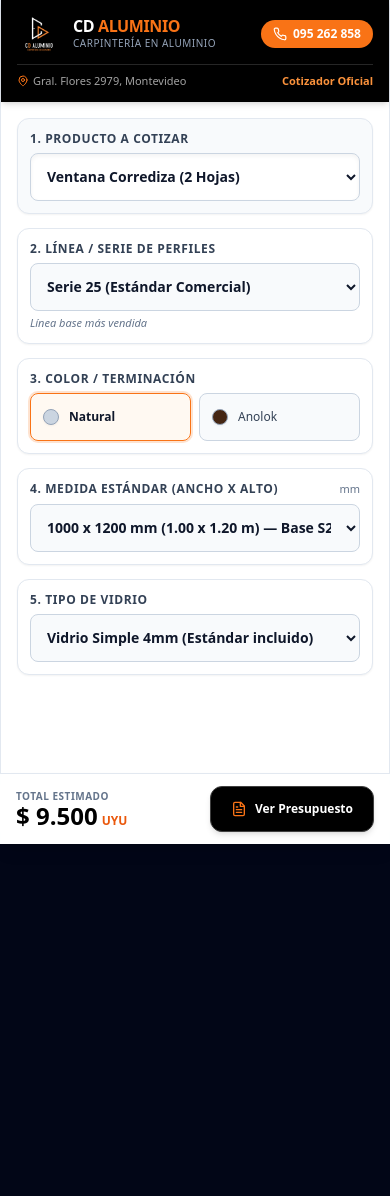
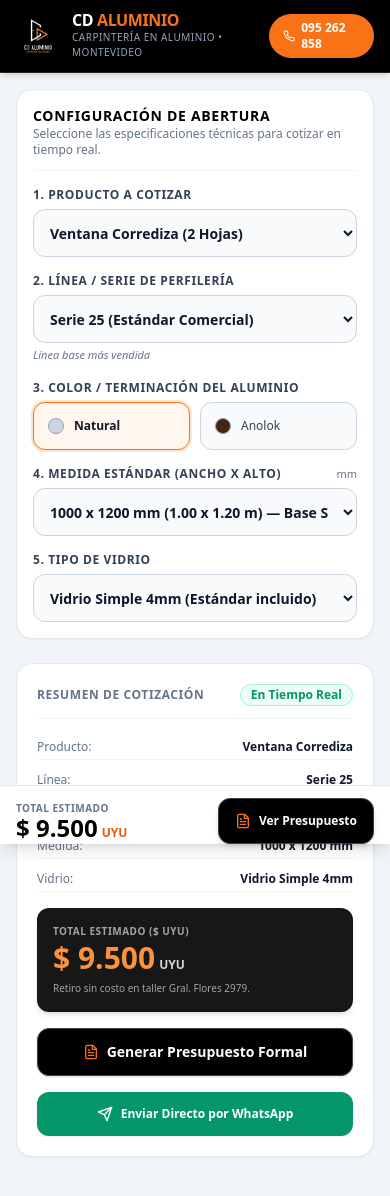
Before and after one commit to juanoviedo1987-droid/cd-aluminio, a React (Vite) app: page / in a window 390 px wide. Shown: the top 1196 px of the page. Before the commit the page ends 844 px from the top, so only its background shows below. Built offline with nearby package versions, Linux system fonts and the light colour scheme.

Commit message:
feat: diseño responsivo full - mobile first y 2 columnas ejecutivas en PC

```diff
--- a/src/App.tsx
+++ b/src/App.tsx
@@ -50,64 +50,71 @@
   };
 
   return (
-    <div className="min-h-screen bg-slate-100 flex justify-center text-slate-800 font-sans selection:bg-orange-500 selection:text-white">
-      {/* Marco Mobile-First ejecutivo: Negro, Blanco y Naranja */}
-      <div className="w-full max-w-md bg-white border-x border-slate-200 shadow-xl flex flex-col min-h-screen relative pb-28">
+    <div className="min-h-screen bg-slate-100 text-slate-800 font-sans selection:bg-orange-500 selection:text-white flex flex-col">
 
-        {/* HEADER CORPORATIVO (Fondo Negro con Logo Oficial y Acento Naranja) */}
-        <header className="bg-black text-white px-4 py-3 sticky top-0 z-30 shadow-md">
-          <div className="flex items-center justify-between">
+      {/* HEADER CORPORATIVO FULL-WIDTH CON CONTENIDO CENTRADO */}
+      <header className="bg-black text-white px-4 lg:px-8 py-3 sticky top-0 z-30 shadow-md border-b border-neutral-800">
+        <div className="max-w-5xl mx-auto flex items-center justify-between">
           <div className="flex items-center gap-3">
             <img
               src={DATOS_EMPRESA.logoLocal}
               alt="CD Aluminio"
-                className="w-11 h-11 object-contain drop-shadow"
+              className="w-11 h-11 lg:w-12 lg:h-12 object-contain drop-shadow"
             />
             <div>
-                <h1 className="text-base font-black tracking-tight leading-none text-white">
+              <h1 className="text-base lg:text-lg font-black tracking-tight leading-none text-white">
                 CD <span className="text-orange-500">ALUMINIO</span>
               </h1>
-                <p className="text-[10px] text-slate-400 tracking-wider font-medium uppercase mt-0.5">
-                  Carpintería en Aluminio
+              <p className="text-[10px] lg:text-xs text-slate-400 tracking-wider font-medium uppercase mt-0.5">
+                Carpintería en Aluminio &bull; Montevideo
               </p>
             </div>
           </div>
 
+          <div className="flex items-center gap-4">
+            <span className="hidden md:flex items-center gap-1.5 text-xs text-neutral-300">
+              <MapPin className="w-4 h-4 text-orange-500 shrink-0" />
+              Gral. Flores 2979, Montevideo
+            </span>
             <a
               href={`https://wa.me/${DATOS_EMPRESA.whatsappNumero}`}
               target="_blank"
               rel="noreferrer"
-              className="flex items-center gap-1.5 bg-orange-500 hover:bg-orange-600 text-white px-3 py-1.5 rounded-full text-xs font-bold transition active:scale-95 shadow-sm"
+              className="flex items-center gap-1.5 bg-orange-500 hover:bg-orange-600 text-white px-3.5 py-1.5 rounded-full text-xs font-bold transition active:scale-95 shadow-sm"
             >
               <Phone className="w-3.5 h-3.5" />
               <span>095 262 858</span>
             </a>
           </div>
-
-          <div className="flex items-center justify-between mt-2 pt-2 border-t border-neutral-800 text-[11px] text-neutral-400">
-            <span className="flex items-center gap-1 truncate">
-              <MapPin className="w-3 h-3 text-orange-500 shrink-0" />
-              Gral. Flores 2979, Montevideo
-            </span>
-            <span className="text-orange-400 font-semibold">
-              Cotizador Oficial
-            </span>
         </div>
       </header>
 
-        {/* CONTENIDO PRINCIPAL: FORMULARIO LIMPIO CON SELECTORES DESPLEGABLES */}
-        <main className="p-4 space-y-3.5 flex-1">
+      {/* CONTENEDOR PRINCIPAL: MOBILE-FIRST (1 COLUMNA) Y DESKTOP (2 COLUMNAS EJECUTIVAS) */}
+      <main className="flex-1 max-w-5xl w-full mx-auto p-4 md:p-6 lg:p-8 pb-32 md:pb-12">
+        <div className="grid grid-cols-1 md:grid-cols-12 gap-6 items-start">
 
-          {/* 1. SELECTOR PRINCIPAL DE PRODUCTO (Desplegable escalable a 12 productos) */}
-          <div className="bg-slate-50 border border-slate-200 rounded-xl p-3 shadow-sm">
+          {/* COLUMNA IZQUIERDA: CONFIGURADOR FORMULARIO */}
+          <div className="md:col-span-7 lg:col-span-8 space-y-4">
+
+            <div className="bg-white border border-slate-200 rounded-2xl p-4 md:p-5 shadow-sm space-y-4">
+              <div className="border-b border-slate-100 pb-3">
+                <h2 className="text-sm font-bold text-black uppercase tracking-wider">
+                  Configuración de Abertura
+                </h2>
+                <p className="text-xs text-slate-500">
+                  Seleccione las especificaciones técnicas para cotizar en tiempo real.
+                </p>
+              </div>
+
+              {/* 1. PRODUCTO */}
+              <div>
                 <label className="block text-xs font-bold text-slate-700 uppercase tracking-wider mb-1.5">
                   1. Producto a Cotizar
                 </label>
-            <div className="relative">
                 <select
                   value={productoSeleccionado}
                   onChange={(e) => setProductoSeleccionado(e.target.value)}
-                className="w-full min-h-[48px] bg-white border border-slate-300 rounded-lg px-3 py-2.5 text-sm font-semibold text-slate-900 focus:outline-none focus:ring-2 focus:ring-orange-500 focus:border-orange-500 transition shadow-inner"
+                  className="w-full min-h-[48px] bg-slate-50 border border-slate-300 rounded-xl px-3 py-2.5 text-sm font-semibold text-slate-900 focus:outline-none focus:ring-2 focus:ring-orange-500 focus:border-orange-500 transition"
                 >
                   {CATALOGO_PRODUCTOS.map((p) => (
                     <option key={p.id} value={p.id} disabled={!p.activo}>
@@ -116,17 +123,16 @@
                   ))}
                 </select>
               </div>
-          </div>
 
-          {/* 2. LÍNEA / SERIE DE PERFILERÍA */}
-          <div className="bg-white border border-slate-200 rounded-xl p-3 shadow-sm">
+              {/* 2. LÍNEA / SERIE */}
+              <div>
                 <label className="block text-xs font-bold text-slate-700 uppercase tracking-wider mb-1.5">
-              2. Línea / Serie de Perfiles
+                  2. Línea / Serie de Perfilería
                 </label>
                 <select
                   value={config.serie}
                   onChange={(e) => setConfig({ ...config, serie: e.target.value as SerieAluminio })}
-              className="w-full min-h-[48px] bg-slate-50 border border-slate-300 rounded-lg px-3 py-2.5 text-sm font-semibold text-slate-900 focus:outline-none focus:ring-2 focus:ring-orange-500 focus:border-orange-500 transition"
+                  className="w-full min-h-[48px] bg-slate-50 border border-slate-300 rounded-xl px-3 py-2.5 text-sm font-semibold text-slate-900 focus:outline-none focus:ring-2 focus:ring-orange-500 focus:border-orange-500 transition"
                 >
                   {(Object.keys(FACTORES_SERIE) as SerieAluminio[]).map((key) => (
                     <option key={key} value={key}>
@@ -139,12 +145,12 @@
                 </p>
               </div>
 
-          {/* 3. TERMINACIÓN / COLOR DEL ALUMINIO */}
-          <div className="bg-white border border-slate-200 rounded-xl p-3 shadow-sm">
+              {/* 3. TERMINACIÓN / COLOR */}
+              <div>
                 <label className="block text-xs font-bold text-slate-700 uppercase tracking-wider mb-1.5">
-              3. Color / Terminación
+                  3. Color / Terminación del Aluminio
                 </label>
-            <div className="grid grid-cols-2 gap-2">
+                <div className="grid grid-cols-2 gap-2.5">
                   {(Object.keys(COLORES) as ColorAluminio[]).map((key) => {
                     const isSelected = config.color === key;
                     return (
@@ -152,9 +158,9 @@
                         key={key}
                         type="button"
                         onClick={() => setConfig({ ...config, color: key })}
-                    className={`min-h-[48px] px-3 py-2 rounded-lg border flex items-center gap-2.5 transition active:scale-95 text-left ${
+                        className={`min-h-[48px] px-3.5 py-2 rounded-xl border flex items-center gap-2.5 transition active:scale-95 text-left ${
                           isSelected
-                        ? 'border-orange-500 bg-orange-50/70 text-slate-900 ring-2 ring-orange-500/20 font-bold'
+                            ? 'border-orange-500 bg-orange-50 text-slate-900 ring-2 ring-orange-500/20 font-bold'
                             : 'border-slate-300 bg-slate-50 text-slate-700 hover:border-slate-400'
                         }`}
                       >
@@ -169,8 +175,8 @@
                 </div>
               </div>
 
-          {/* 4. MEDIDA ESTÁNDAR (ANCHO X ALTO) EN DESPLEGABLE COMPACTO */}
-          <div className="bg-white border border-slate-200 rounded-xl p-3 shadow-sm">
+              {/* 4. MEDIDA ESTÁNDAR */}
+              <div>
                 <div className="flex items-center justify-between mb-1.5">
                   <label className="text-xs font-bold text-slate-700 uppercase tracking-wider">
                     4. Medida Estándar (Ancho x Alto)
@@ -180,7 +186,7 @@
                 <select
                   value={config.medidaId}
                   onChange={(e) => setConfig({ ...config, medidaId: e.target.value })}
-              className="w-full min-h-[48px] bg-slate-50 border border-slate-300 rounded-lg px-3 py-2.5 text-sm font-semibold text-slate-900 focus:outline-none focus:ring-2 focus:ring-orange-500 focus:border-orange-500 transition"
+                  className="w-full min-h-[48px] bg-slate-50 border border-slate-300 rounded-xl px-3 py-2.5 text-sm font-semibold text-slate-900 focus:outline-none focus:ring-2 focus:ring-orange-500 focus:border-orange-500 transition"
                 >
                   {MEDIDAS_ESTANDAR.map((m) => {
                     const base = config.color === 'natural' ? m.precioBaseNatural : m.precioBaseAnolok;
@@ -193,15 +199,15 @@
                 </select>
               </div>
 
-          {/* 5. TIPO DE VIDRIO */}
-          <div className="bg-white border border-slate-200 rounded-xl p-3 shadow-sm">
+              {/* 5. VIDRIO */}
+              <div>
                 <label className="block text-xs font-bold text-slate-700 uppercase tracking-wider mb-1.5">
                   5. Tipo de Vidrio
                 </label>
                 <select
                   value={config.vidrio}
                   onChange={(e) => setConfig({ ...config, vidrio: e.target.value as TipoVidrio })}
-              className="w-full min-h-[48px] bg-slate-50 border border-slate-300 rounded-lg px-3 py-2.5 text-sm font-semibold text-slate-900 focus:outline-none focus:ring-2 focus:ring-orange-500 focus:border-orange-500 transition"
+                  className="w-full min-h-[48px] bg-slate-50 border border-slate-300 rounded-xl px-3 py-2.5 text-sm font-semibold text-slate-900 focus:outline-none focus:ring-2 focus:ring-orange-500 focus:border-orange-500 transition"
                 >
                   {(Object.keys(VIDRIOS) as TipoVidrio[]).map((key) => (
                     <option key={key} value={key}>
@@ -211,11 +217,87 @@
                 </select>
               </div>
 
+            </div>
+          </div>
+
+          {/* COLUMNA DERECHA (DESKTOP): RESUMEN EJECUTIVO Y PRESUPUESTO EN VIVO */}
+          <div className="md:col-span-5 lg:col-span-4 space-y-4">
+
+            {/* PANEL LATERAL DE RESUMEN (VISIBLE EN PANTALLAS GRANDES) */}
+            <div className="bg-white border border-slate-200 rounded-2xl p-5 shadow-sm space-y-4 md:sticky md:top-24">
+              <div className="flex items-center justify-between border-b border-slate-100 pb-3">
+                <span className="text-xs font-bold uppercase tracking-wider text-slate-500">
+                  Resumen de Cotización
+                </span>
+                <span className="text-xs font-bold text-emerald-600 bg-emerald-50 px-2.5 py-0.5 rounded-full border border-emerald-200">
+                  En Tiempo Real
+                </span>
+              </div>
+
+              <div className="space-y-2 text-xs">
+                <div className="flex justify-between py-1 border-b border-slate-100">
+                  <span className="text-slate-500">Producto:</span>
+                  <span className="font-semibold text-slate-900">Ventana Corrediza</span>
+                </div>
+                <div className="flex justify-between py-1 border-b border-slate-100">
+                  <span className="text-slate-500">Línea:</span>
+                  <span className="font-semibold text-slate-900">{breakdown.serieNombre}</span>
+                </div>
+                <div className="flex justify-between py-1 border-b border-slate-100">
+                  <span className="text-slate-500">Color:</span>
+                  <span className="font-semibold text-slate-900">{breakdown.colorNombre}</span>
+                </div>
+                <div className="flex justify-between py-1 border-b border-slate-100">
+                  <span className="text-slate-500">Medida:</span>
+                  <span className="font-semibold text-slate-900">{breakdown.medida.ancho} x {breakdown.medida.alto} mm</span>
+                </div>
+                <div className="flex justify-between py-1 border-b border-slate-100">
+                  <span className="text-slate-500">Vidrio:</span>
+                  <span className="font-semibold text-slate-900">{breakdown.vidrioNombre}</span>
+                </div>
+              </div>
+
+              {/* CAJA DE TOTAL */}
+              <div className="bg-neutral-900 text-white rounded-xl p-4 shadow-md">
+                <span className="text-[10px] font-bold uppercase tracking-wider text-neutral-400 block mb-1">
+                  Total Estimado ($ UYU)
+                </span>
+                <div className="text-3xl font-black text-orange-400 leading-none">
+                  {formatearMoneda(breakdown.totalFinal)}
+                  <span className="text-xs font-bold text-neutral-300 ml-1">UYU</span>
+                </div>
+                <p className="text-[10px] text-neutral-400 mt-2">
+                  Retiro sin costo en taller Gral. Flores 2979.
+                </p>
+              </div>
+
+              {/* BOTÓN FORMAL DESKTOP */}
+              <button
+                type="button"
+                onClick={() => setMostrarModal(true)}
+                className="w-full min-h-[48px] bg-black hover:bg-neutral-800 text-white font-bold rounded-xl shadow flex items-center justify-center gap-2 transition active:scale-95 text-sm border border-neutral-700"
+              >
+                <FileText className="w-4 h-4 text-orange-500" />
+                <span>Generar Presupuesto Formal</span>
+              </button>
+
+              <button
+                type="button"
+                onClick={handleWhatsApp}
+                className="w-full min-h-[44px] bg-emerald-600 hover:bg-emerald-500 text-white font-bold rounded-xl shadow-sm flex items-center justify-center gap-2 transition active:scale-95 text-xs"
+              >
+                <Send className="w-4 h-4" />
+                <span>Enviar Directo por WhatsApp</span>
+              </button>
+            </div>
+
+          </div>
+
+        </div>
       </main>
 
-        {/* BARRA INFERIOR FLOTANTE DE TOTAL (STICKY BOTTOM CON PULGAR) */}
-        <footer className="fixed bottom-0 left-0 right-0 z-40 flex justify-center bg-white/95 backdrop-blur-md border-t border-slate-200 safe-bottom shadow-lg">
-          <div className="w-full max-w-md px-4 py-3 flex items-center justify-between gap-3">
+      {/* FOOTER FLOTANTE SOLO EN MOBILE (OCULTO EN PANTALLAS MD/DESKTOP) */}
+      <footer className="md:hidden fixed bottom-0 left-0 right-0 z-40 bg-white/95 backdrop-blur-md border-t border-slate-200 safe-bottom shadow-lg px-4 py-3 flex items-center justify-between gap-3">
         <div>
           <span className="text-[10px] uppercase font-bold tracking-wider text-slate-500 block">
             Total Estimado
@@ -229,20 +311,19 @@
         <button
           type="button"
           onClick={() => setMostrarModal(true)}
-              className="min-h-[46px] px-5 py-2.5 bg-black hover:bg-neutral-800 text-white font-bold rounded-xl shadow-md flex items-center gap-2 transition active:scale-95 text-xs sm:text-sm border border-neutral-700"
+          className="min-h-[46px] px-4 py-2.5 bg-black hover:bg-neutral-800 text-white font-bold rounded-xl shadow-md flex items-center gap-2 transition active:scale-95 text-xs border border-neutral-700"
         >
           <FileText className="w-4 h-4 text-orange-500" />
           <span>Ver Presupuesto</span>
         </button>
-          </div>
       </footer>
 
-        {/* MODAL DEL PRESUPUESTO FORMAL MEMBRETADO */}
+      {/* MODAL DEL PRESUPUESTO FORMAL MEMBRETADO (RESPONSIVE EN MÓVIL Y PC) */}
       {mostrarModal && (
         <div className="fixed inset-0 z-50 bg-black/75 backdrop-blur-sm flex items-end sm:items-center justify-center p-0 sm:p-4">
-            <div className="w-full max-w-md bg-white text-slate-900 rounded-t-3xl sm:rounded-2xl max-h-[92vh] flex flex-col shadow-2xl animate-in slide-in-from-bottom duration-200 overflow-hidden">
+          <div className="w-full max-w-lg bg-white text-slate-900 rounded-t-3xl sm:rounded-2xl max-h-[92vh] flex flex-col shadow-2xl animate-in slide-in-from-bottom duration-200 overflow-hidden">
 
-              {/* ENCABEZADO DEL MODAL */}
+            {/* ENCABEZADO MODAL */}
             <div className="px-5 py-3.5 border-b border-slate-200 flex items-center justify-between bg-black text-white">
               <div className="flex items-center gap-2">
                 <ShieldCheck className="w-5 h-5 text-orange-500" />
@@ -259,10 +340,10 @@
               </button>
             </div>
 
-              {/* DETALLE FORMAL MEMBRETADO */}
-              <div className="p-5 overflow-y-auto space-y-4 text-xs">
+            {/* CUERPO MODAL MEMBRETADO */}
+            <div className="p-6 overflow-y-auto space-y-4 text-xs">
 
-                {/* LOGO Y DATOS FISCALES */}
+              {/* LOGO Y DATOS EMPRESA */}
               <div className="text-center pb-3 border-b border-slate-200">
                 <img
                   src={DATOS_EMPRESA.logoLocal}
@@ -280,7 +361,7 @@
                 </div>
               </div>
 
-                {/* VIGENCIA Y EMISIÓN */}
+              {/* FECHA Y VALIDEZ */}
               <div className="bg-slate-50 p-3 rounded-xl border border-slate-200 flex justify-between items-center text-[11px]">
                 <div>
                   <span className="text-slate-500 block">Fecha de Emisión:</span>
@@ -296,7 +377,7 @@
                 </div>
               </div>
 
-                {/* TABLA TÉCNICA */}
+              {/* DETALLE TÉCNICO */}
               <div>
                 <h4 className="font-bold text-slate-700 uppercase text-[10px] tracking-wider mb-2">
                   Especificación de la Abertura
@@ -342,7 +423,7 @@
 
             </div>
 
-              {/* BOTONES DE SALIDA (WHATSAPP + COPIAR TEXTO) */}
+            {/* BOTONES ACCIÓN */}
             <div className="p-4 border-t border-slate-200 bg-slate-50 grid grid-cols-2 gap-2">
               <button
                 type="button"
@@ -368,6 +449,5 @@
       )}
 
     </div>
-    </div>
   );
 }
```
Lines whose indentation alone changed are shown as unchanged.
